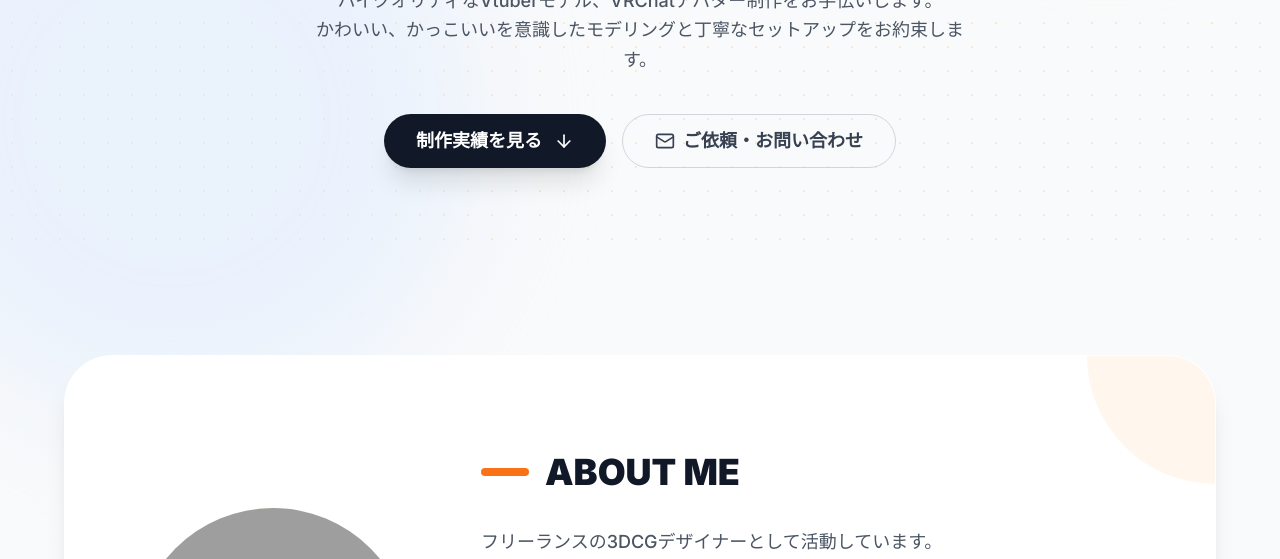
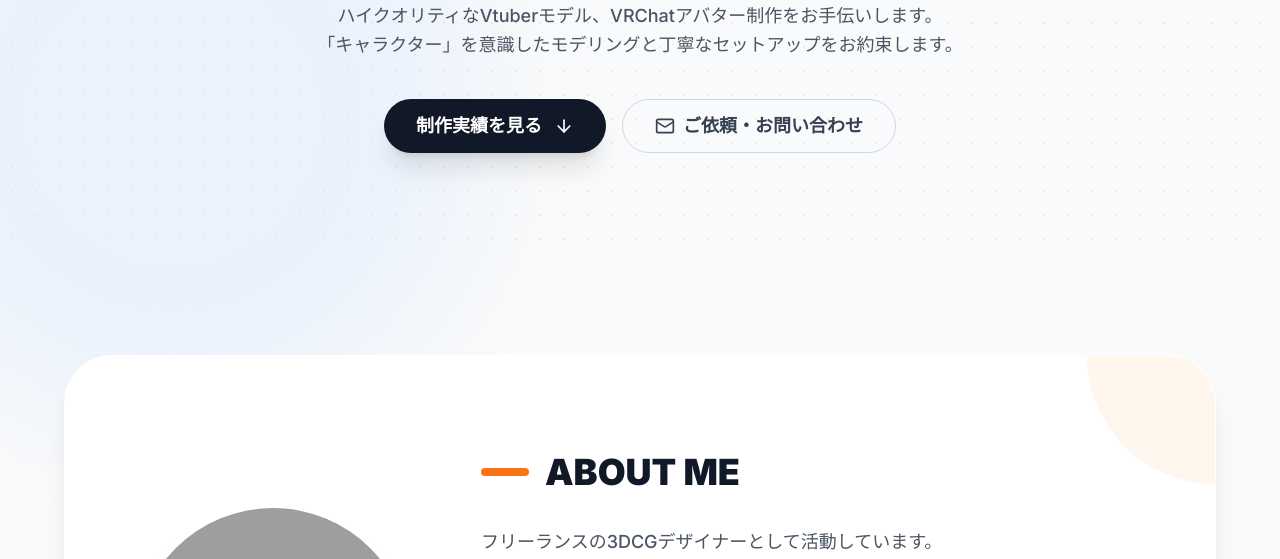
Before and after one commit to natorium23/homepage, a plain HTML site: page index.html in a window 1280 px wide. Shown: the part 541-1100 px from the top of the page. Drawn offline with nearby package versions, Linux system fonts and the light colour scheme; grey boxes are pictures that could not be loaded.

Commit message:
Update index.html

```diff
--- a/index.html
+++ b/index.html
@@ -292,7 +292,7 @@
                     <p class="text-gray-600 text-lg max-w-2xl mx-auto leading-relaxed mb-10 font-medium">
                         ハイクオリティなVtuberモデル、VRChatアバター制作をお手伝いします。
                         <br class="hidden md:block"/>
-                        かわいい、かっこいいを意識したモデリングと丁寧なセットアップをお約束します。
+                        「キャラクター」を意識したモデリングと丁寧なセットアップをお約束します。
                     </p>
 
                     <div class="flex flex-col sm:flex-row gap-4 justify-center">
```
